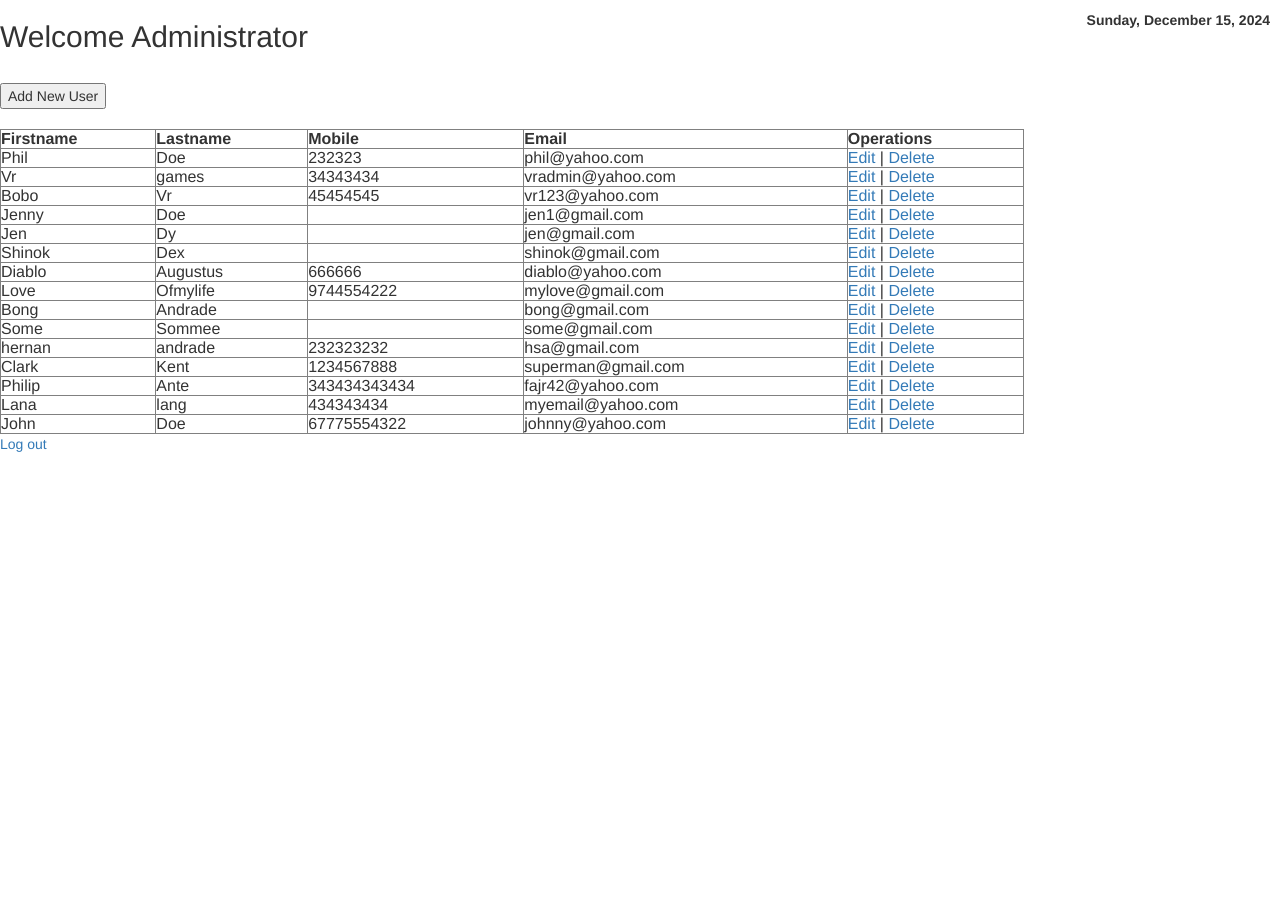
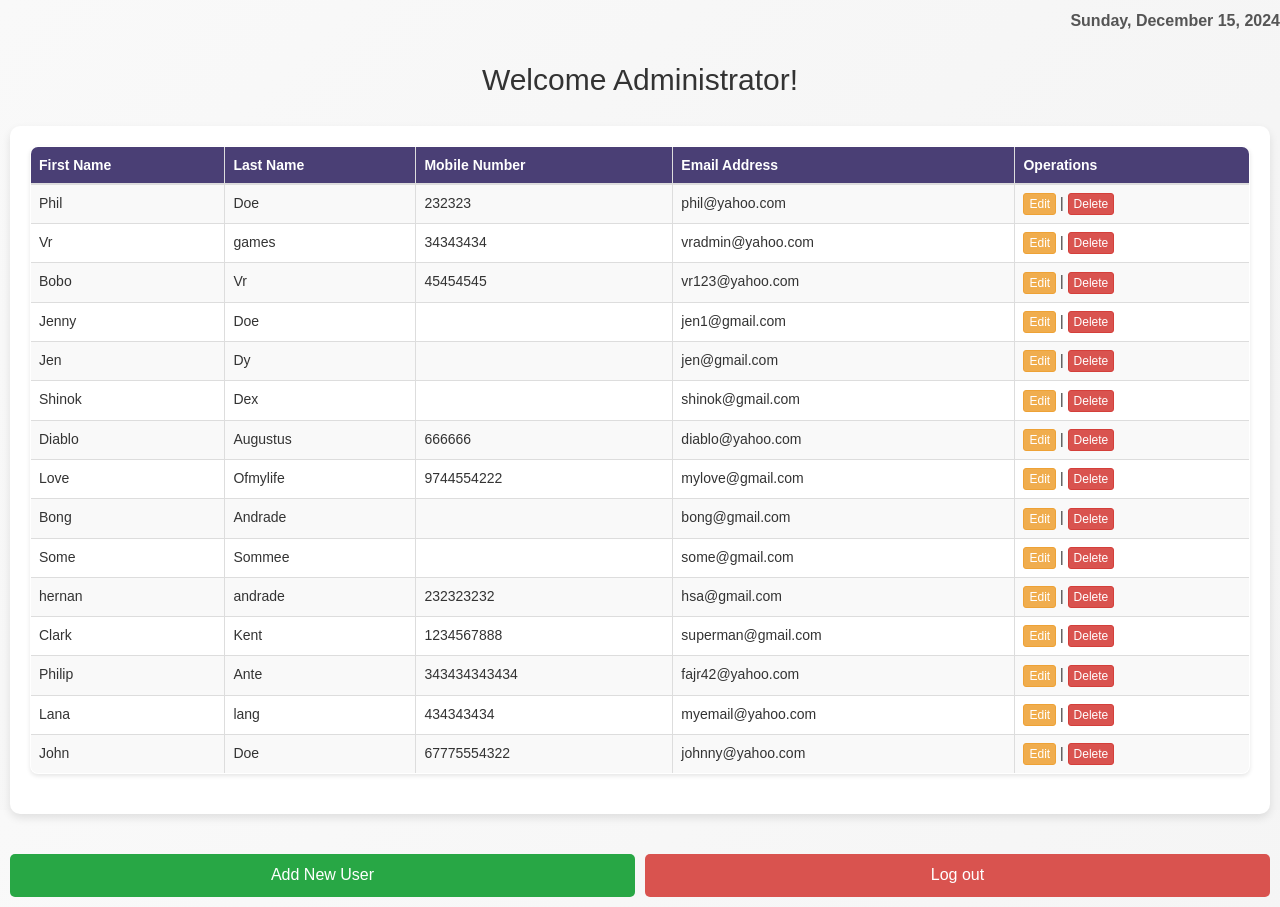
Before and after one commit to TetheredAround/ITS122L-MP2-CRUD, a PHP site: page /viewusers.php in a window 1280 px wide. Before the commit the page ends 452 px from the top, so only its background shows below. Run offline with PHP 8.4, Linux system fonts and the light colour scheme; data comes from the database, SQL or seed files in the repository.

Commit message:
View Users UI
- view users for admin and client side fully created and functional

```diff
--- a/login.php
+++ b/login.php
@@ -58,7 +58,7 @@ mysqli_close($conn);
 		<script src="https://maxcdn.bootstrapcdn.com/bootstrap/3.4.1/js/bootstrap.min.js"></script>
 		<title>Login Page</title>
 	</head>
-	<body>
+	<body class="register">
         <div class="login-container">
 		<h1>Login Now</h1>
             <form method="post" action="<?php echo htmlspecialchars($_SERVER['PHP_SELF']); ?>">
--- a/registernow.php
+++ b/registernow.php
@@ -36,7 +36,7 @@ mysqli_close($conn);
 	<link rel="stylesheet" href="styles.css">
     <title> Registration Form </title>
 </head>
-<body>
+<body class="register">
     <div class="register-container">
         <h1>Register Now</h1>
         <form method="post" action="<?php echo htmlspecialchars($_SERVER['PHP_SELF']); ?>">
--- a/styles.css
+++ b/styles.css
@@ -2,13 +2,25 @@ body {
     margin: 0;
     font-family: Arial, sans-serif;
     background: linear-gradient(135deg, #f9f9f9, #f3f3f3);
-    display: flex;
     justify-content: center;
     align-items: center;
     height: 100vh;
     color: #333;
     flex-direction: column;
     gap: 30px;
+}
+
+body.register {
+    display: flex;
+}
+
+body.viewuser{
+    margin: 0;
+    font-family: Arial, sans-serif;
+    background-color: #f5f5f5;
+    justify-content: center;
+    align-items: center;
+    height: 100vh;
 }
 
 .container {
@@ -137,3 +149,162 @@ body {
 .register-container a:hover {
     color: #2575fc;
 }
+
+/*              table               */
+
+.viewuser-container {
+    display: flex;
+    justify-content: center;
+    align-items: center;
+    flex-direction: column; /* Ensures items stack vertically */
+    margin: 0 auto;
+    padding: 10px;
+    max-width: 1500px;
+}
+
+.table-container {
+    display: flex;
+    justify-content: center;
+    margin-top: 20px;
+    width: 100%;
+    overflow-x: auto;
+    margin: 20px 0;
+    background-color: #ffffff;
+    border-radius: 10px;
+    padding: 20px;
+    box-shadow: 0 4px 8px rgba(0, 0, 0, 0.1);
+}
+
+table {
+    width: 100%;
+    border-collapse: collapse;
+    background-color: white;
+    border-radius: 8px;
+    overflow: hidden;
+    box-shadow: 0 2px 4px rgba(0, 0, 0, 0.1);
+    table-layout: auto;
+}
+
+thead {
+    background-color: #4A3F75;
+    color: white;
+    font-weight: bold;
+}
+
+thead th {
+    padding: 12px 16px;
+    text-align: left;
+    font-size: 14px;
+}
+
+tbody tr:nth-child(odd) {
+    background-color: #f9f9f9;
+}
+
+tbody tr:nth-child(even) {
+    background-color: #ffffff;
+}
+
+tbody td {
+    padding: 12px 16px;
+    font-size: 14px;
+    text-align: left;
+    color: #333;
+}
+
+tbody tr:hover {
+    background-color: #f1f1f1;
+}
+
+th, td {
+    border: none;
+}
+
+.add-user-btn, .logout-btn {
+    margin-top: 0;
+    color: white;
+    border: none;
+    padding: 10px 20px;
+    border-radius: 5px;
+    font-size: 16px;
+    cursor: pointer;
+    margin-top: 20px;
+    display: block;
+    width: 100%;
+    text-align: center;
+}
+
+.add-user-btn {
+    background-color: #28a745;
+}
+.add-user-btn:hover {
+    background-color: #218838;
+}
+
+.logout-btn {
+    background-color: #d9534f;
+}
+.logout-btn:hover {
+    background-color: #c82333;
+}
+
+.button-container {
+    display: flex;
+    gap: 10px;
+    justify-content: center;
+    width: 100%;
+}
+
+.date-display {
+    font-size: 16px;
+    font-weight: bold;
+    text-align: right;
+    color: #555;
+    margin-top: 10px;
+}
+
+@media screen and (max-width: 768px) {
+    table {
+        width: 100%;
+    }
+
+    th, td {
+        display: block;
+        width: 100%;
+    }
+
+    td {
+        text-align: right;
+        padding-left: 50%;
+        position: relative;
+    }
+
+    td::before {
+        content: attr(data-label);
+        position: absolute;
+        left: 10px;
+        font-weight: bold;
+    }
+}
+
+.logout-message {
+    background-color: #28a745;
+    color: white;
+    border-radius: 8px;
+    padding: 20px;
+    font-size: 18px;
+    width: 300px;
+    box-shadow: 0 4px 10px rgba(0, 0, 0, 0.1);
+}
+.logout-message h2 {
+    margin-bottom: 10px;
+    font-size: 24px;
+}
+.logout-message p {
+    font-size: 16px;
+}
+.redirecting {
+    font-size: 14px;
+    margin-top: 20px;
+    color: #777;
+}
--- a/viewusers.php
+++ b/viewusers.php
@@ -1,7 +1,8 @@
 <?php
+//ADMIN SIDE
 /**
 Crud operation by: Felipe Ante Jr 2023
-**/
+*/
 
 // Create database connection using config file
 include_once("config.php");
@@ -15,6 +16,7 @@ $result = mysqli_query($conn, "SELECT * FROM users ORDER BY id DESC");
 		<meta charset="utf-8">
 		<meta name="viewport" content="width=device-width, initial-scale=1">
 		<link rel="stylesheet" href="https://maxcdn.bootstrapcdn.com/bootstrap/3.4.1/css/bootstrap.min.css">
+        <link rel="stylesheet" href="styles.css">
 		<script src="https://ajax.googleapis.com/ajax/libs/jquery/3.7.1/jquery.min.js"></script>
 		<script src="https://maxcdn.bootstrapcdn.com/bootstrap/3.4.1/js/bootstrap.min.js"></script>
 		<title>Homepage</title>
@@ -39,22 +41,21 @@ $result = mysqli_query($conn, "SELECT * FROM users ORDER BY id DESC");
 
 	</head>
 	<form method="POST" action="add.php">
-		<body>
-            <div id="date-display" style="position: absolute; top: 10px; right: 10px; font-size: 14px; font-weight: bold;"></div>
-
-			<h2>Welcome Administrator</h2>
-			<br />
-			<input type="submit" name="submit" value="Add New User">
-			<br />
-			<br />
-			<table width='80%' border=1>
+		<body class="viewuser">
+            <div id="date-display" class="date-display"></div>
+            <div class="viewuser-container">
+			<h2>Welcome Administrator!</h2>
+            <div class="table-container">
+			<table class="table table-bordered">
+                <thead>
 				<tr>
-					<th>Firstname</th>
-					<th>Lastname</th>
-					<th>Mobile</th>
-					<th>Email</th>
+					<th>First Name</th>
+					<th>Last Name</th>
+					<th>Mobile Number</th>
+					<th>Email Address</th>
 					<th>Operations</th>
 				</tr>
+            </thead>
                 <?php
                 while($user_data = mysqli_fetch_array($result)) {
                     echo "<tr>";
@@ -62,13 +63,18 @@ $result = mysqli_query($conn, "SELECT * FROM users ORDER BY id DESC");
                     echo "<td>".$user_data['last_name']."</td>";
                     echo "<td>".$user_data['mobile']."</td>";
                     echo "<td>".$user_data['email']."</td>";
-                    echo "<td><a href='edit.php?id=$user_data[id]'>Edit</a> |
-                            <a href='delete.php?id=$user_data[id]'>Delete</a>
+                    echo "<td><a href='edit.php?id=$user_data[id]' class='btn btn-warning btn-xs'>Edit</a> |
+                            <a href='delete.php?id=$user_data[id]' class='btn btn-danger btn-xs'>Delete</a>
                             </td>
                             </tr>";
                 }
                 ?>
 			</table>
-			<a href="logout.php">Log out </a>
+            </div>
+            <div class="button-container">
+            <input type="submit" name="submit" value="Add New User" class="add-user-btn">
+			<a href="logout.php" class="logout-btn">Log out </a>
+            </div>
+        </div>
 		</body>
 </html>
```
Also changed, not shown: viewusers1.php (+40 -9 lines).
